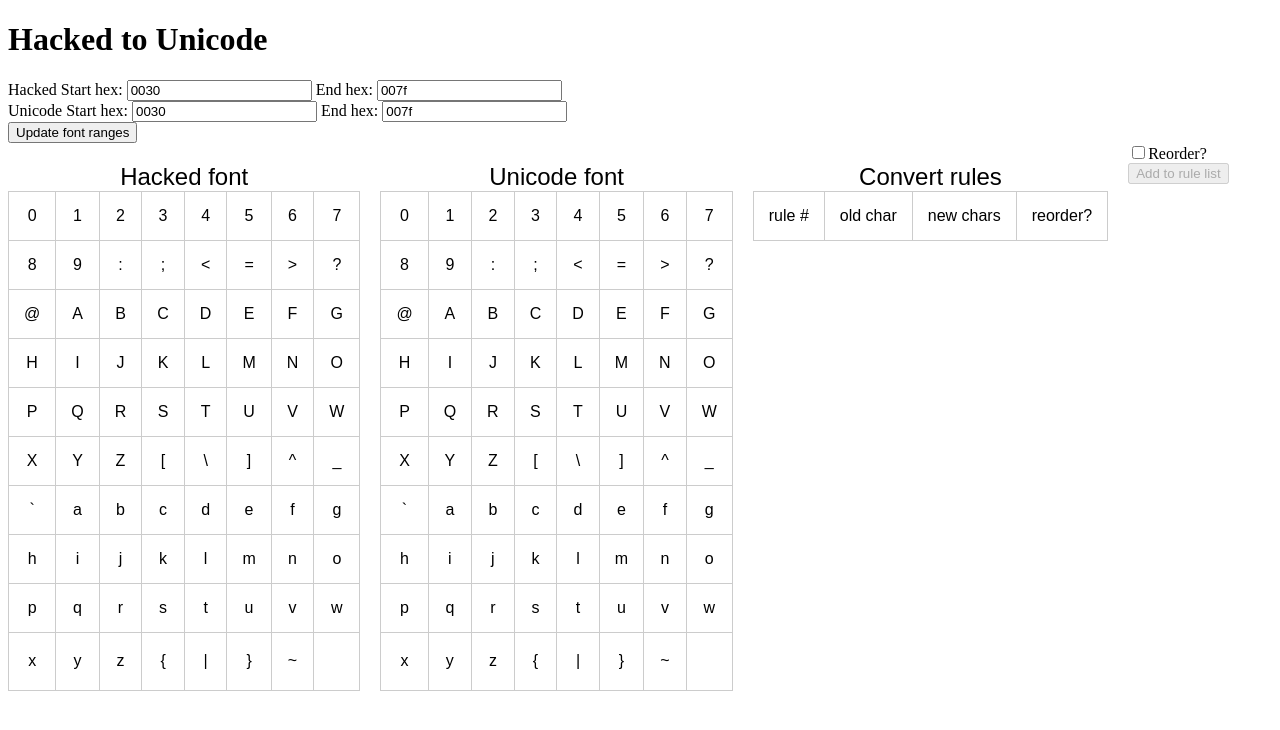
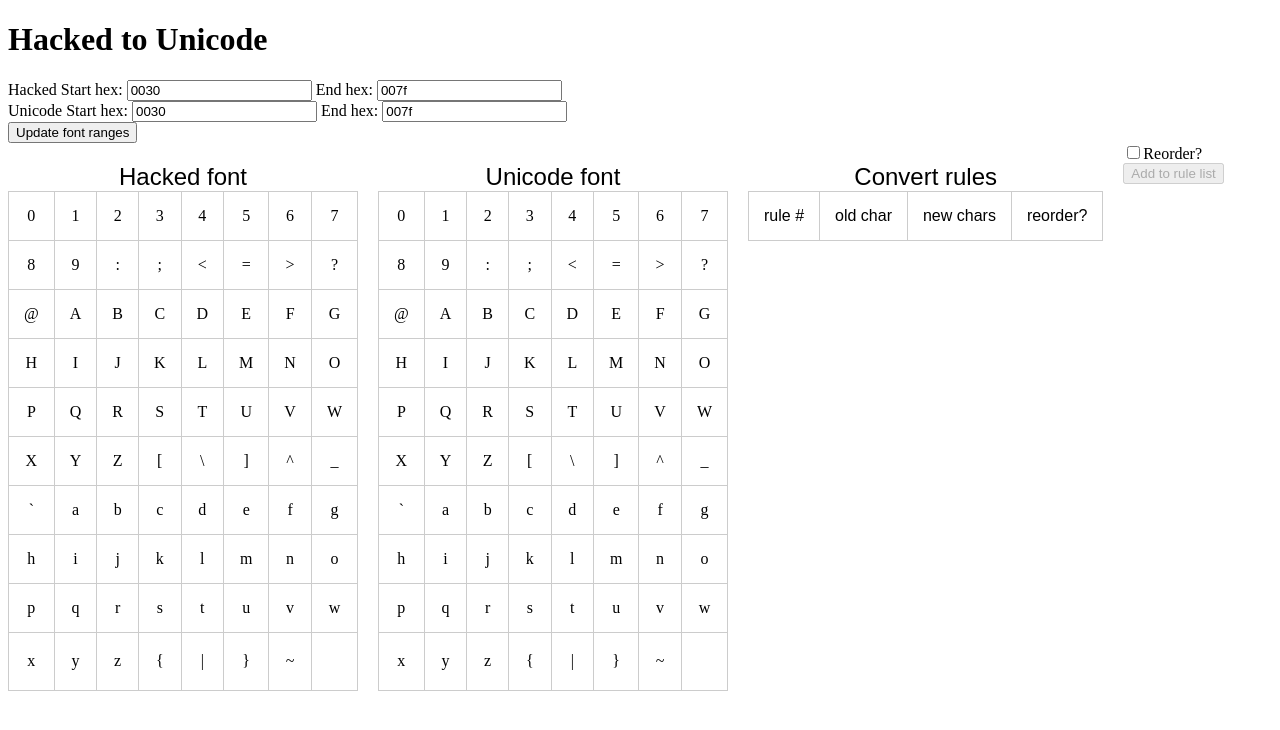
Before and after one commit to sven-oly/fontconvert, a Flask app: page /matcher in a window 1280 px wide. Shown: the top 730 px of the page. Run offline with Flask 3, Linux system fonts and the light colour scheme; parts of the project's set-up code (start-up, migrations or seed data) failed here and were passed over; some web fonts are replaced.

Commit message:
Fonts now applied in UI

```diff
--- a/templates/matcher.html
+++ b/templates/matcher.html
@@ -190,12 +190,12 @@
             td.addEventListener("click", function() {
               hacked_cell_click_fn(td);
             });
-            td.fontFamily = '{{hacked_font_name}}';
+            td.style.fontFamily = '{{hacked_font_name}}';
         } else {
             td.addEventListener("click", function() {
               unicode_cell_click_fn(td);
             });
-            td.fontFamily = '{{unicode_font_name}}';
+            td.style.fontFamily = '{{unicode_font_name}}';
         }
       });
 
@@ -213,12 +213,15 @@
       cell1.textContent = rule_count;
       const cell2 = newRow.insertCell(1);
       cell2.textContent = hacked_cell_selected.textContent;
+      cell2.style.fontFamily = '{{hacked_font_name}}';
       const cell3 = newRow.insertCell(2);
       // Assemble the text from c
       let rule_output = '';
       for (cell of unicode_cells_selected) {
         rule_output += cell.textContent;
       }
+      cell3.style.fontFamily = '{{unicode_font_name}}';
+
       const cell4 = newRow.insertCell(3);
       const reorder_item = document.getElementById('reorder_flag');
       if (reorder_item.checked) {
```
